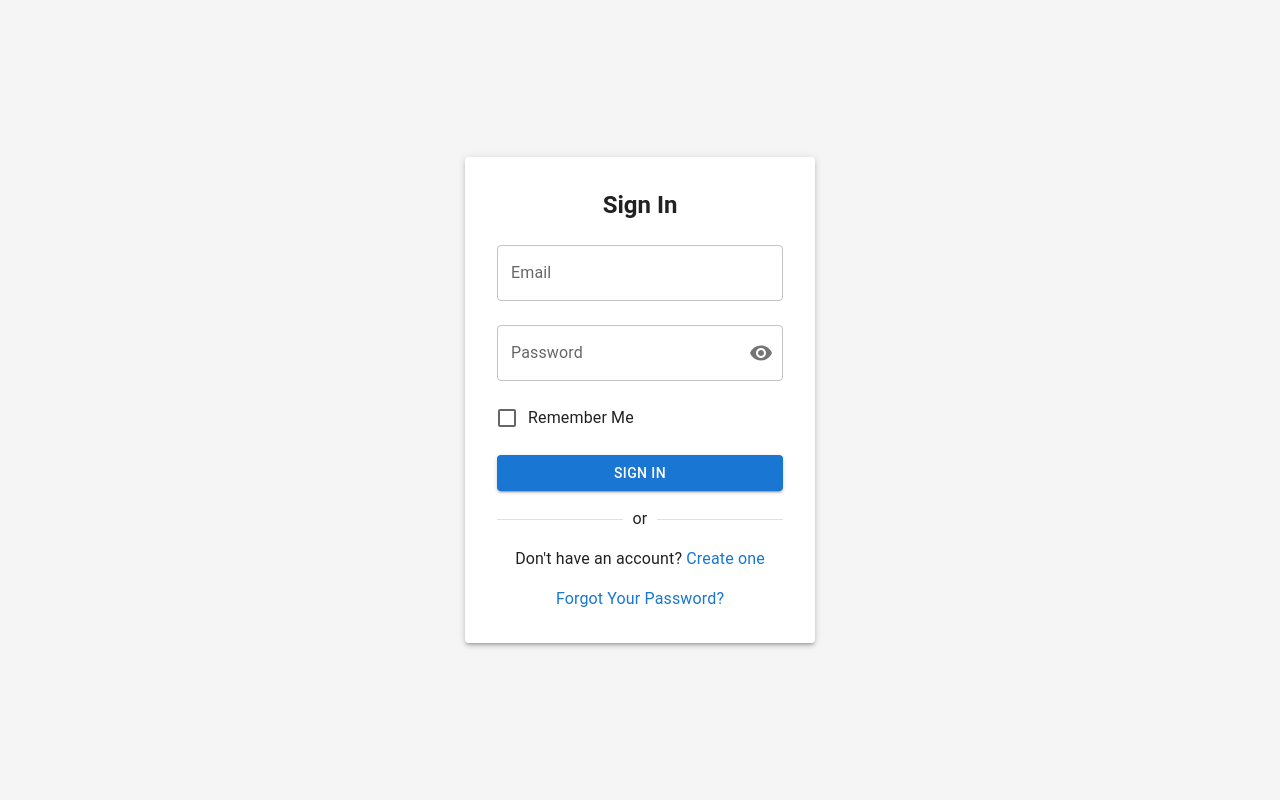
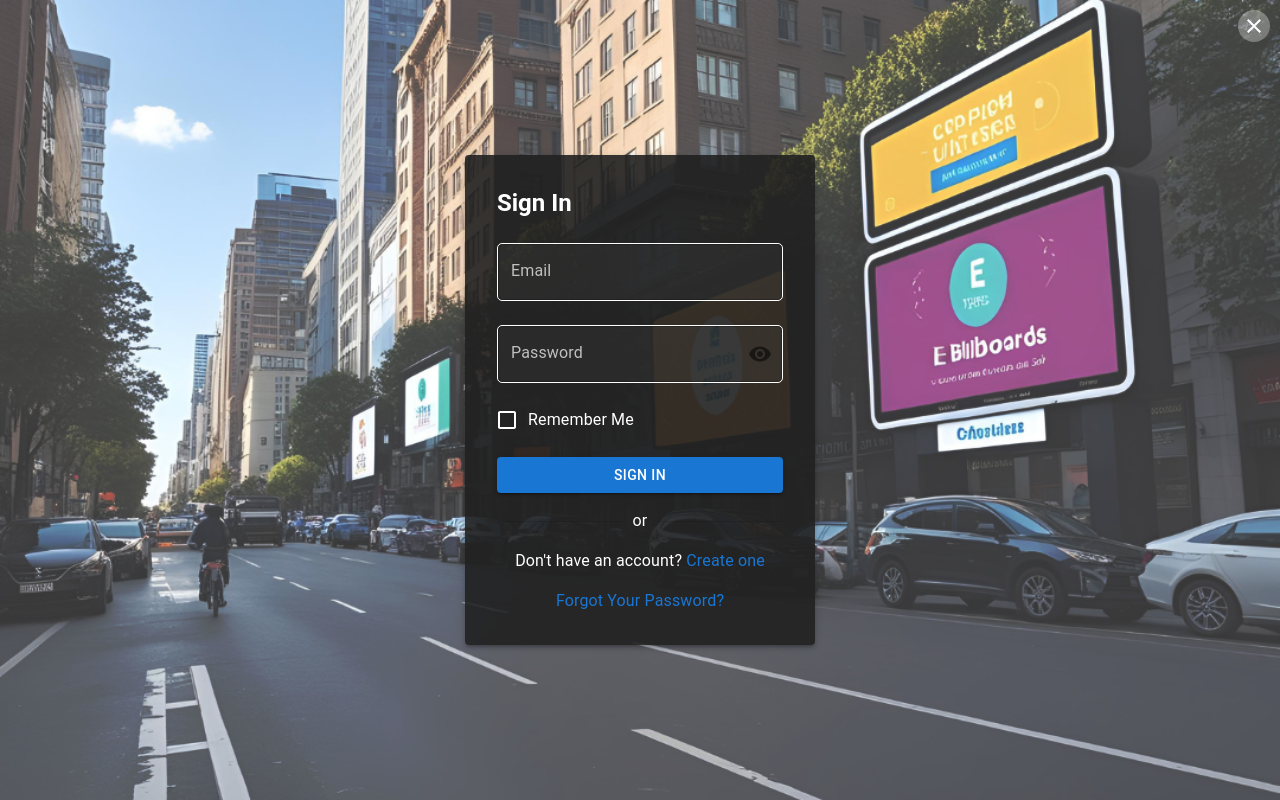
Before and after one commit to ridhdhi2510/E-Advertisement-Frontend, a React (Vite) app: page /signin in a window 1280 px wide. Built offline with nearby package versions, Linux system fonts and the light colour scheme.

Commit message:
sign in css back

```diff
--- a/src/component/SignIn.jsx
+++ b/src/component/SignIn.jsx
@@ -103,17 +103,62 @@ export default function SignIn() {
     // };
 
     return (
-        <Box display="flex" justifyContent="center" alignItems="center" height="100vh" bgcolor="#f5f5f5">
-            <Paper elevation={3} sx={{ padding: 4, width: 350 }}>
-                <Typography variant="h5" fontWeight="bold" align="center" gutterBottom>
-                    Sign In
-                </Typography>
+        <Box display="flex" justifyContent="center" alignItems="center" height="100vh" bgcolor="#f5f5f5"
+
+            sx={{
+                    backgroundImage: `url(${bgImg})`,
+                    backgroundSize: "cover",
+                    backgroundPosition: "center",
+                    backgroundRepeat: "no-repeat",
+                    backgroundColor: "rgba(103, 102, 102, 0.55)", // Light opacity overlay
+                    backgroundBlendMode: "lighten",
+                }}
+        >
+
+            <Paper elevation={3} sx={{ padding: 4, width: 350, bgcolor: "rgba(33, 33, 33, 0.9)", color: "white" }}>
+
+                <Box display="flex" justify-content="space-between" alignItems="center" width="100%">
+                    <Typography variant="h5" fontWeight="bold" align="center" gutterBottom>
+                        Sign In
+                    </Typography>
+                    <IconButton onClick={() => navigate("/")} color="inherit" sx={{
+                            position: "absolute",
+                            top: "10px",
+                            right: "10px",
+                            width: "32px",  // Set a fixed width
+                            height: "32px", // Set a fixed height
+                            minWidth: "auto", // Prevents default stretching
+                            padding: "5px",  // Reduces padding
+                            color: "white", backgroundColor: "rgba(255, 255, 255, 0.3)", // Light opacity background
+                            borderRadius: "50%", // Make it round
+                            ml: "auto", p: 0
+                        }}>
+                            <CloseIcon fontSize="medium" />
+                    </IconButton>
+                </Box>
                 <form onSubmit={handleSubmit(onSubmit)}>
                     <TextField
                         fullWidth
                         label="Email"
                         variant="outlined"
                         margin="normal"
+                        type="email"
+                        sx={{
+                            "& .MuiOutlinedInput-root.Mui-focused fieldset": {
+                                borderColor: "rgba(255, 255, 255, 0.7)", // Change focus border color to white
+                            },
+                        }}
+                        InputProps={{
+                            style: {
+                                color: "white", // Text color
+                                backgroundColor: "rgba(71, 70, 70, 0.2)", // Slightly visible background
+                                borderRadius: "5px",
+                                border: "1px solid white",
+                            },
+                        }}
+                        InputLabelProps={{
+                            style: { color: "rgba(255, 255, 255, 0.7)" }, // Label color
+                        }}
                         {...register("email", { required: "Email is required", pattern: { value: /.+@.+\..+/, message: "Enter a valid email" } })}
                         error={!!errors.email}
                         helperText={errors.email?.message}
@@ -134,6 +179,11 @@ export default function SignIn() {
                         type={showPassword ? "text" : "password"} // Toggle visibility
                         variant="outlined"
                         margin="normal"
+                        sx={{
+                            "& .MuiOutlinedInput-root.Mui-focused fieldset": {
+                                borderColor: "rgba(255, 255, 255, 0.7)", // Change focus border color to white
+                            },
+                        }}
                         {...register("password", { required: "Password is required", minLength: { value: 6, message: "Minimum 6 characters" } })}
                         error={!!errors.password}
                         helperText={errors.password?.message}
@@ -145,6 +195,15 @@ export default function SignIn() {
                                     </IconButton>
                                 </InputAdornment>
                             ),
+                            style: {
+                                color: "white", // Text color
+                                backgroundColor: "rgba(71, 70, 70, 0.2)", // Slightly visible background
+                                borderRadius: "5px",
+                                border: "1px solid white",
+                            },
+                        }}
+                        InputLabelProps={{
+                            style: { color: "rgba(255, 255, 255, 0.7)" }, // Label color
                         }}
                     />
 
@@ -156,10 +215,17 @@ export default function SignIn() {
                         </Select>
                     </FormControl> */}
                     <FormControlLabel
-                        control={<Checkbox {...register("rememberMe")} />}
+                        control={<Checkbox {...register("rememberMe")} sx={{
+                            color: "white", // Default checkbox color
+                            "&.Mui-checked": { color: "white" }, // Checked state color
+                        }} />}
                         label="Remember Me"
-                        sx={{ mt: 1 }}
+                        sx={{
+                            mt: 1, color: "white", // Label color
+                            "& .MuiTypography-root": { color: "white" },
+                        }}
                     />
+
                     <Button type="submit" fullWidth variant="contained" color="primary" sx={{ mt: 2 }}>
                         Sign In
                     </Button>
```
